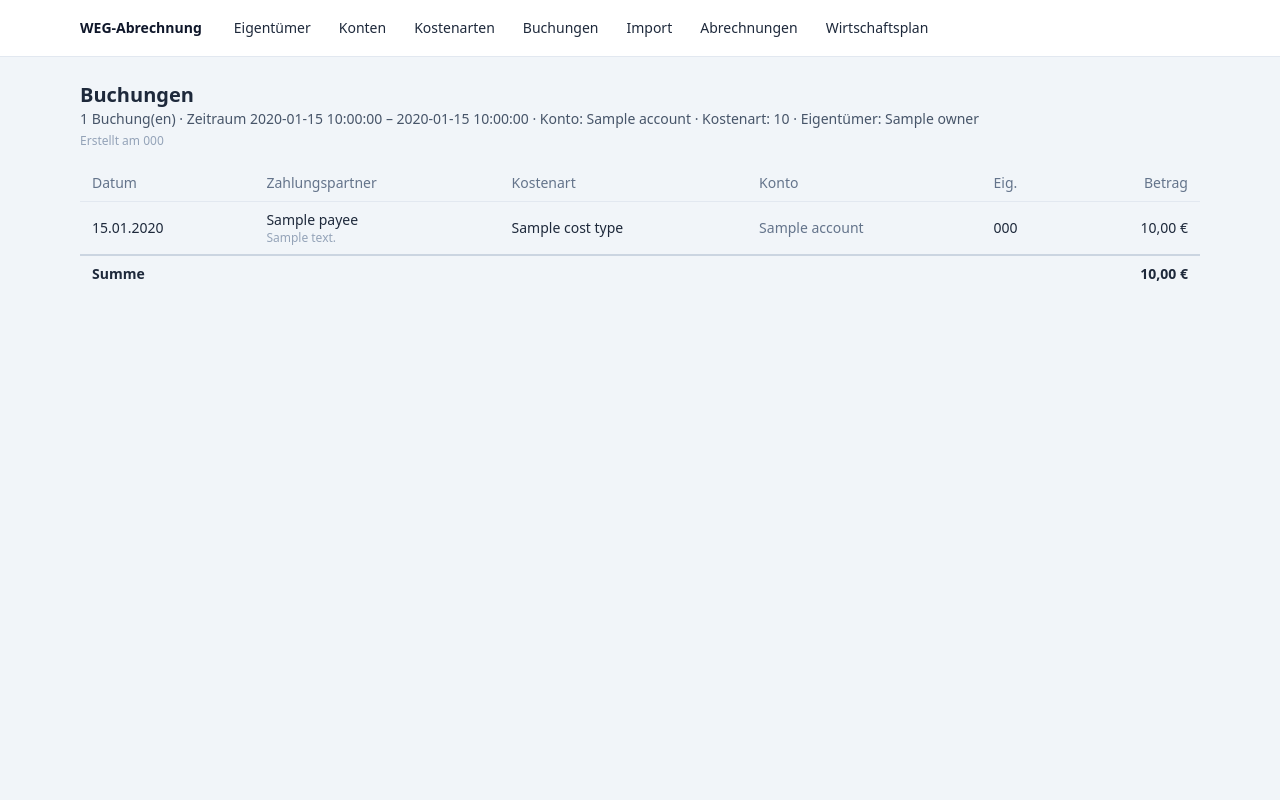
After one commit to AtzeThon/WEG-Abrechnung, a FastAPI app: template app/templates/transactions/pdf.html in a window 1280 px wide. The commit adds this page. Run offline with FastAPI, Linux system fonts and the light colour scheme; the template is opened without the code that fills it: most values are stand-ins (such as "Sample title", 1, 10 or a date in 2020).

Commit message:
Buchungen: Liste als PDF ausgeben
Neue Route GET /buchungen/pdf (transactions_pdf) übernimmt dieselben Filter-
und Sortier-Query-Parameter wie die Liste und rendert transactions/pdf.html
(Kopf mit Filter-/Summenangabe). Button „PDF" in der Buchungsliste, 303-
Fallback ohne WeasyPrint wie bei den Abrechnungen.

Co-Authored-By: Claude Sonnet 5 <noreply@anthropic.com>

```diff
--- a/app/templates/transactions/list.html
+++ b/app/templates/transactions/list.html
@@ -4,6 +4,10 @@
 <div class="flex items-center justify-between mb-4">
   <h1 class="text-xl font-semibold">Buchungen</h1>
   <div class="flex gap-2">
+    <a href="{{ url_for('transactions_pdf') }}?{{ {'account_id': filters.account_id or '', 'owner_id': filters.owner_id or '',
+          'cost_type_id': filters.cost_type_id or '', 'date_from': filters.date_from, 'date_to': filters.date_to,
+          'q': filters.q, 'sort': filters.sort, 'dir': filters.dir} | urlencode }}"
+       class="btn-ghost border border-slate-300">PDF</a>
     <a href="{{ url_for('transfer_new') }}" class="btn-ghost border border-slate-300">↔ Umbuchung</a>
     <a href="{{ url_for('transactions_new') }}" class="btn-primary">+ Buchung</a>
   </div>
--- /dev/null
+++ b/app/templates/transactions/pdf.html
@@ -0,0 +1,49 @@
+{% extends "base.html" %}
+{% block title %}Buchungen · {{ APP_NAME }}{% endblock %}
+{% block content %}
+{% set f = filters %}
+
+<h1 class="text-xl font-semibold">Buchungen</h1>
+<p class="text-sm text-slate-600 mb-1">
+  {{ rows | length }} Buchung(en){% if f.date_from or f.date_to %} ·
+    Zeitraum {{ f.date_from or '…' }} – {{ f.date_to or '…' }}{% endif %}
+  {%- if labels.account %} · Konto: {{ labels.account }}{% endif %}
+  {%- if labels.cost_type %} · Kostenart: {{ labels.cost_type }}{% endif %}
+  {%- if labels.owner %} · Eigentümer: {{ labels.owner }}{% endif %}
+  {%- if f.q %} · Suche: „{{ f.q }}"{% endif %}
+</p>
+<p class="text-xs text-slate-400 mb-4">Erstellt am {{ erstellt | datum }}</p>
+
+<table class="w-full text-sm">
+  <thead>
+    <tr>
+      <th class="th">Datum</th>
+      <th class="th">Zahlungspartner</th>
+      <th class="th">Kostenart</th>
+      <th class="th">Konto</th>
+      <th class="th">Eig.</th>
+      <th class="th text-right">Betrag</th>
+    </tr>
+  </thead>
+  <tbody>
+    {% for t in rows %}
+    <tr>
+      <td class="td whitespace-nowrap">{{ t.booking_date | datum }}</td>
+      <td class="td">{{ t.payee }}{% if t.note %}<span class="block text-xs text-slate-400">{{ t.note }}</span>{% endif %}</td>
+      <td class="td">{{ t.cost_type.name }}</td>
+      <td class="td text-slate-500">{{ t.account.name }}</td>
+      <td class="td">{{ t.owner.code if t.owner else '' }}</td>
+      <td class="td text-right whitespace-nowrap {{ 'text-red-600' if t.amount < 0 }}">{{ t.amount | euro }}</td>
+    </tr>
+    {% else %}
+    <tr><td class="td text-slate-400" colspan="6">Keine Buchungen für diese Filter.</td></tr>
+    {% endfor %}
+  </tbody>
+  <tfoot>
+    <tr class="font-semibold border-t-2 border-slate-300">
+      <td class="td" colspan="5">Summe</td>
+      <td class="td text-right {{ 'text-red-600' if total < 0 }}">{{ total | euro }}</td>
+    </tr>
+  </tfoot>
+</table>
+{% endblock %}
```
Also changed, not shown: app/routers/transactions.py (+69 -17 lines), tests/test_transactions.py (+14 -0 lines).
